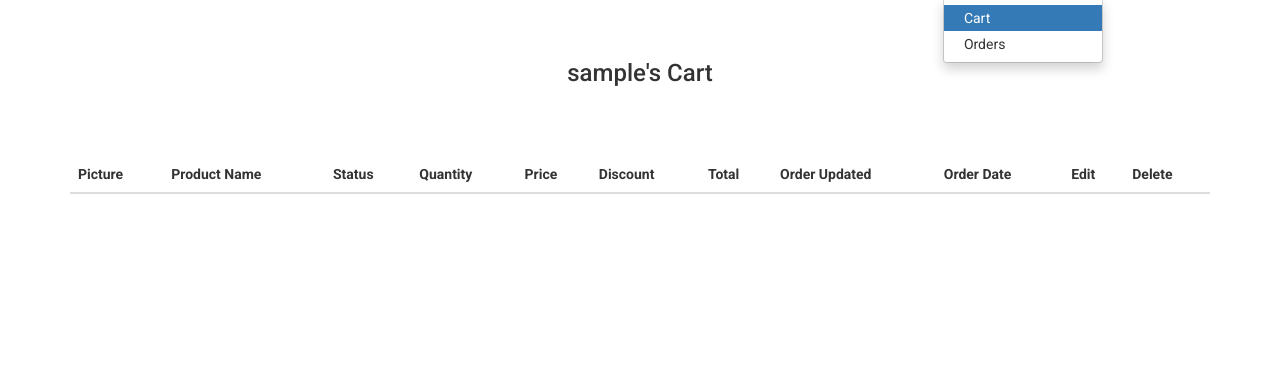
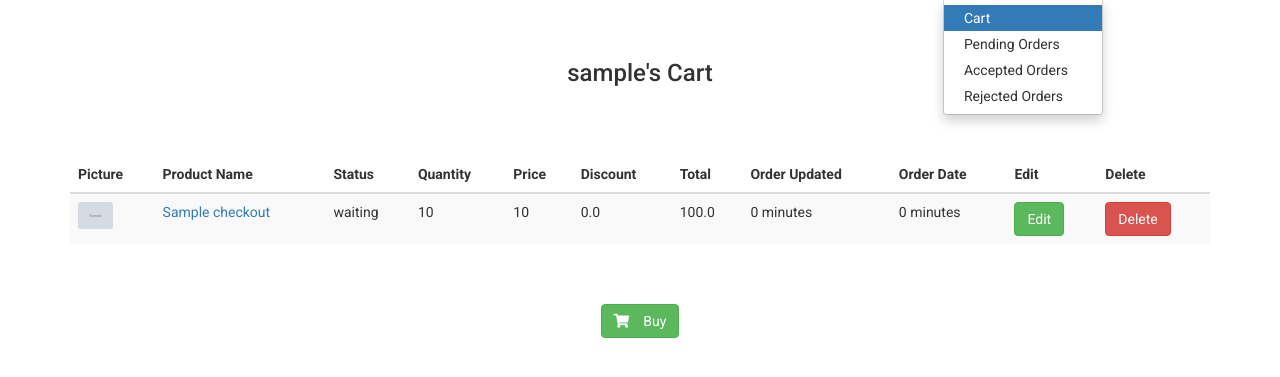
Before and after one commit to tegarty/E-Commerce_django, a Django app: page /orders/cart/ in a window 1280 px wide, after a click on "Orders". Shown: the part 52-429 px from the top of the page. Run offline with Django 3.2, Linux system fonts and the light colour scheme; a user stored in the database is signed in; tables that the repository leaves empty hold one stand-in row (values such as "Sample post"); grey boxes marked "Sample" are stand-in pictures; lists and menus that the app fills with data are empty; some libraries are stand-ins or nearby versions.

Commit message:
start buy products

```diff
--- a/orders/models.py
+++ b/orders/models.py
@@ -8,8 +8,14 @@ User = get_user_model()
 
 
 class Checkout(models.Model):
+    STATUS_CHOICES = [
+        ('waiting', 'Waiting'),
+        ('pending', 'Pending'),
+        ('accepted', 'Accepted'),
+        ('rejected', 'Rejected'),
+    ]
     user = models.ForeignKey(User, on_delete=models.CASCADE)
-    status = models.CharField(max_length=255, default='pending')
+    status = models.CharField(max_length=255, choices=STATUS_CHOICES, default='waiting')
     product_id = models.PositiveIntegerField()
     name = models.CharField(max_length=255)
     slug = models.SlugField(unique=True, blank=True, null=True)
--- a/orders/templates/orders/checkout.html
+++ b/orders/templates/orders/checkout.html
@@ -57,6 +57,15 @@
       </table>
       <br>
       <br>
+      {% if request.user.is_authenticated %}
+        <a href="" data-toggle="modal" class="btn btn-success" data-target="#confirm_buy" style="display: table; margin: 0 auto;">
+            <i class="fa fa-shopping-cart"></i>&emsp;Buy
+        </a>
+        {% include 'orders/cofirm_buy_modal.html' %}
+      {% endif %}
+      <br>
+      <br>
+      <br>
       <br>
       <br>
       <br>
--- /dev/null
+++ b/orders/templates/orders/cofirm_buy_modal.html
@@ -0,0 +1,25 @@
+<!-- Modal -->
+<div class="modal fade" id="confirm_buy" tabindex="-1" role="dialog" aria-labelledby="exampleModalLabel" aria-hidden="true">
+  <div class="modal-dialog" role="document">
+    <div class="modal-content" style="border-radius: 6px;">
+      <div class="modal-header">
+        <h5 class="modal-title" id="exampleModalLabel">Confirm Buy</h5>
+        <button type="button" class="close" data-dismiss="modal" aria-label="Close" style="margin-top: -21px;">
+          <span aria-hidden="true">&times;</span>
+        </button>
+      </div>
+      <div class="modal-body">
+        Are you sure you want to confirm buy {{ orders | length }} orders ?
+      </div>
+      <div class="modal-footer">
+        <button type="button" class="btn btn-secondary" data-dismiss="modal">Cancel</button>
+        <form method="post" action="..............." style="display: inline-block;">
+            {% csrf_token %}
+                <button class="btn btn-success">
+                    Confirm Buy
+                </button>
+        </form>
+      </div>
+    </div>
+  </div>
+</div>
--- a/orders/templates/orders/orders.html
+++ b/orders/templates/orders/orders.html
@@ -31,7 +31,7 @@
         <tbody>
         {% for order in orders %}
           <tr>
-            <td><a href="{% url 'orders:update' pk=order.id %}">{{ order.name }}</a></td>
+            <td>{{ order.name }}</td>
             <td>{{ order.status }}</td>
             <td>{{ order.quantity }}</td>
             <td>{{ order.price }}</td>
--- a/orders/urls.py
+++ b/orders/urls.py
@@ -6,6 +6,9 @@ from .views import (
     OrderDeleteView,
     CheckoutOrderView,
     OrdersView,
+    AcceptedOrdersView,
+    RejectedOrdersView,
+    BuyOrdersView,
     )
 
 urlpatterns = [
@@ -13,5 +16,8 @@ urlpatterns = [
     url(r'^order/(?P<pk>\d+)/update/$', CheckoutUpdateView.as_view(), name='update'),
     url(r'^order/(?P<id>\d+)/delete/$', OrderDeleteView.as_view(), name='delete'),
     url(r'^cart/$', CheckoutOrderView.as_view(), name='checkout'),
-    url(r'^$', OrdersView.as_view(), name='orders'),
+    url(r'^pending/$', OrdersView.as_view(), name='pending'),
+    url(r'^rejected/$', RejectedOrdersView.as_view(), name='rejected'),
+    url(r'^accepted/$', AcceptedOrdersView.as_view(), name='accepted'),
+    url(r'^buy/$', BuyOrdersView.as_view(), name='buy'),
 ]
--- a/orders/views.py
+++ b/orders/views.py
@@ -72,9 +72,39 @@ class OrdersView(ListView):
 
     def get_context_data(self, **kwargs):
         context = super(OrdersView, self).get_context_data(**kwargs)
-        context['title'] = 'Orders'
+        context['title'] = 'Pending Orders'
+        if self.request.user.is_authenticated:
+            context['orders'] = Checkout.objects.filter(user=self.request.user, status='pending')
+        else:
+            raise Http404
+        return context
+
+
+# all orders page that submitted & accepted
+class AcceptedOrdersView(ListView):
+    template_name = 'orders/orders.html'
+    queryset = ''
+
+    def get_context_data(self, **kwargs):
+        context = super(AcceptedOrdersView, self).get_context_data(**kwargs)
+        context['title'] = 'Accepted Orders'
         if self.request.user.is_authenticated:
             context['orders'] = Checkout.objects.filter(user=self.request.user, status='accepted')
+        else:
+            raise Http404
+        return context
+
+
+# all orders page that submitted & rejected
+class RejectedOrdersView(ListView):
+    template_name = 'orders/orders.html'
+    queryset = ''
+
+    def get_context_data(self, **kwargs):
+        context = super(RejectedOrdersView, self).get_context_data(**kwargs)
+        context['title'] = 'Rejected Orders'
+        if self.request.user.is_authenticated:
+            context['orders'] = Checkout.objects.filter(user=self.request.user, status='rejected')
         else:
             raise Http404
         return context
@@ -89,7 +119,7 @@ class CheckoutOrderView(ListView):
         context = super(CheckoutOrderView, self).get_context_data(**kwargs)
         context['title'] = 'Cart'
         if self.request.user.is_authenticated:
-            context['orders'] = Checkout.objects.filter(user=self.request.user, status='pending')
+            context['orders'] = Checkout.objects.filter(user=self.request.user, status='waiting')
         else:
             raise Http404
         return context
@@ -128,6 +158,44 @@ class OrderDeleteView(View):
 
 
 
+
+
+
+
+
+
+
+
+
+
+
+
+
+
+
+
+
+# Buy orders
+class BuyOrdersView(View):
+    template_name = 'orders/orders.html'
+
+    def post(self, request, id):
+        username = self.request.user
+        if username is None:
+            raise Http404
+        else:
+            qs = Checkout.objects.filter(id=id)
+            if qs.exists() and qs.count() == 1:
+                order = qs.first()
+                return redirect('orders:pending')
+
+
+
+
+
+
+
+
 def handler404(request):
     response = render_to_response('404.html', {}, context_instance=RequestContext(request))
     response.status_code = 404
--- a/templates/includes/nav_bar.html
+++ b/templates/includes/nav_bar.html
@@ -39,7 +39,9 @@
           <a href="#" class="dropdown-toggle" data-toggle="dropdown" role="button" aria-haspopup="true" aria-expanded="false">Orders<span class="caret"></span></a>
           <ul class="dropdown-menu">
             <li><a href="{% url 'orders:checkout' %}">Cart</a></li>
-            <li><a href="{% url 'orders:orders' %}">Orders</a></li>
+            <li><a href="{% url 'orders:pending' %}">Pending Orders</a></li>
+            <li><a href="{% url 'orders:accepted' %}">Accepted Orders</a></li>
+            <li><a href="{% url 'orders:rejected' %}">Rejected Orders</a></li>
 {#            <li role="separator" class="divider"></li>#}
           </ul>
         </li>
```
Also changed, not shown: orders/migrations/0004_auto_20180129_2252.py (added), orders/migrations/0005_auto_20180129_2257.py (added), orders/migrations/0006_auto_20180129_2352.py (added), 8 other files.
